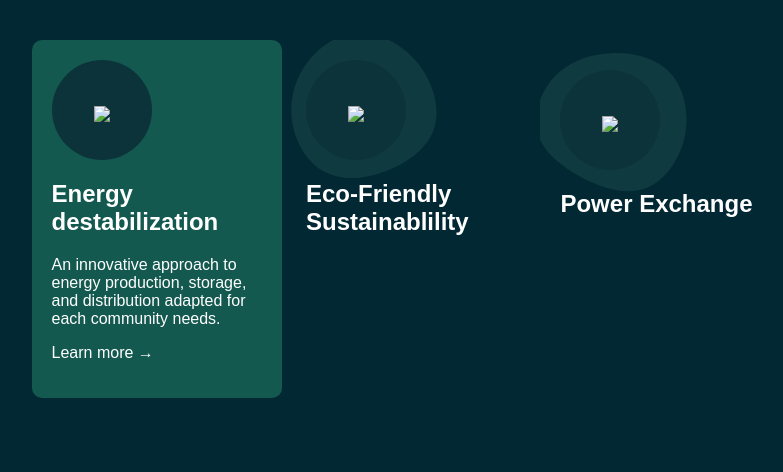
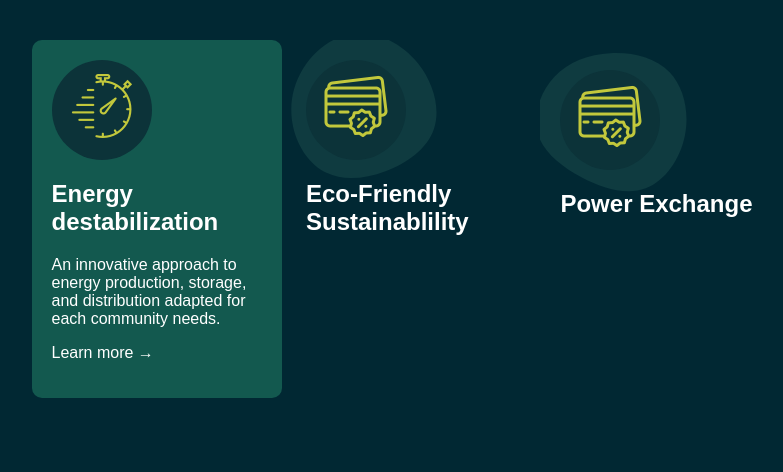
Before and after one commit to SnehalDhagadi/FeatureCard, a plain HTML site: page index.html in a window 1280 px wide. Shown: the whole page, without its empty margins (229-1012 px from the left). Drawn offline with Linux system fonts and the light colour scheme.

Commit message:
Update index.html

```diff
--- a/index.html
+++ b/index.html
@@ -15,7 +15,7 @@
 
     <div class="top-section">
         <div class="circular-border">
-            <i><img src="img\f1.png"></i>
+            <i><img src="image\f1.png"></i>
         </div>
     </div>
     <h2>Energy destabilization</h2>
@@ -31,7 +31,7 @@
 
     <div class="top-section">
         <div class="circular-border">
-            <i><img src="img\f1.png"></i>
+            <i><img src="image\f2.png"></i>
         </div>
     </div>
     <h2>Eco-Friendly Sustainablility</h2>
@@ -47,7 +47,7 @@
 
     <div class="top-section">
         <div class="circular-border">
-            <i><img src="img\f1.png"></i>
+            <i><img src="image\f2.png"></i>
         </div>
     </div>
     <h2>Power Exchange</h2>
```
